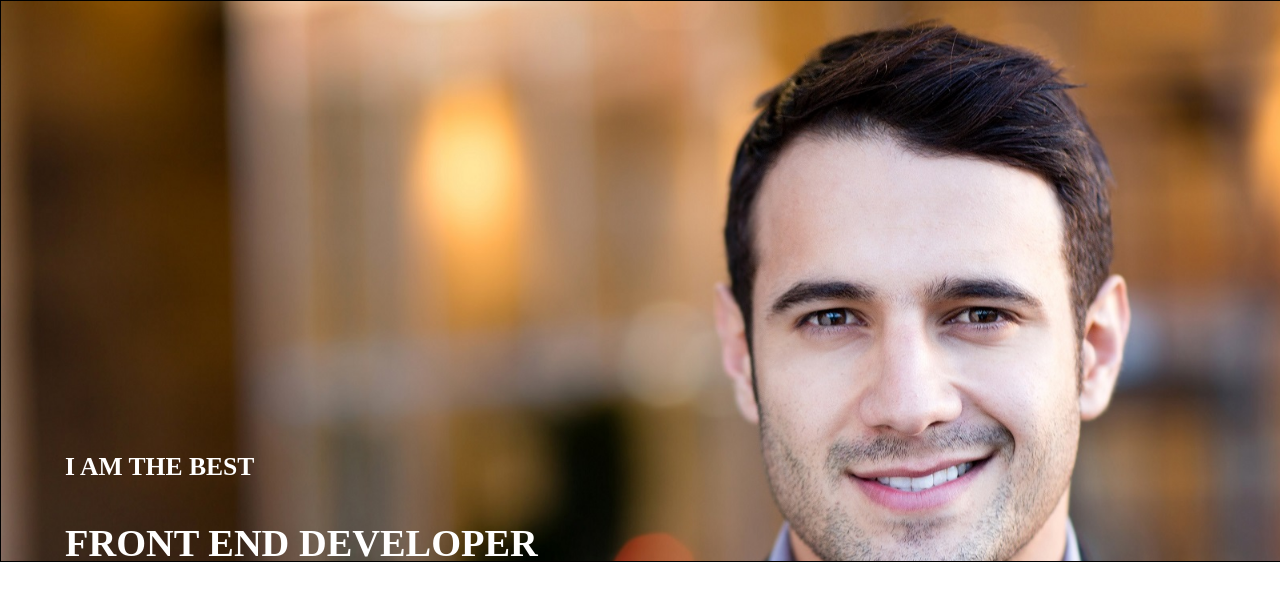
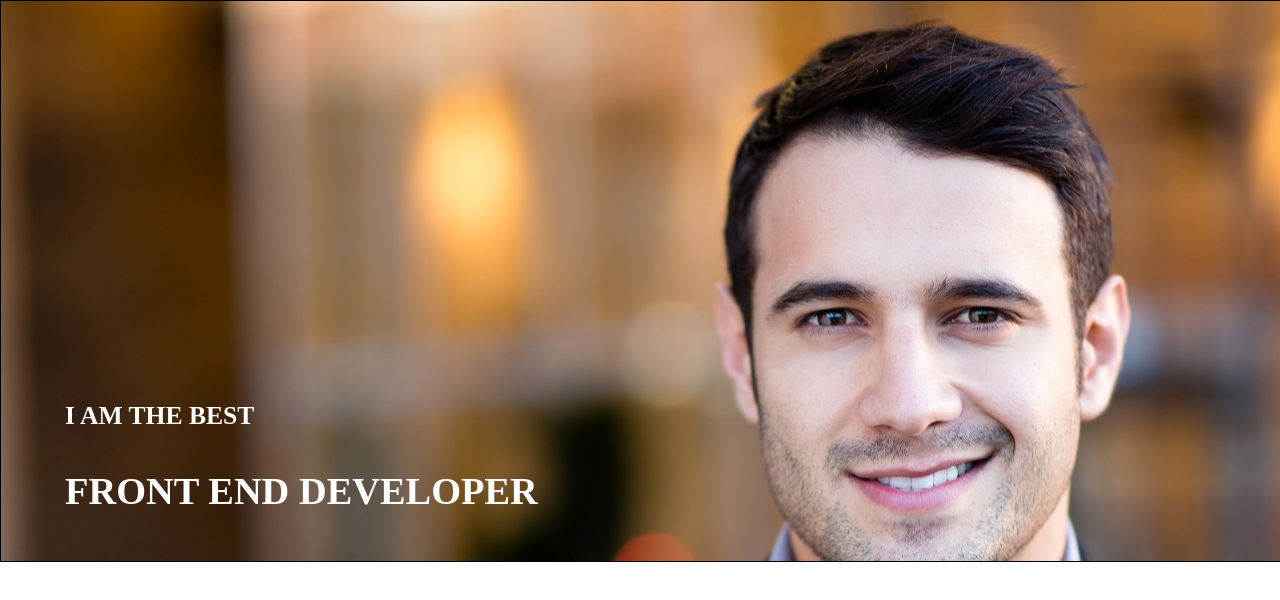
Before and after one commit to dammiecz/dammiecz.github.io, a plain HTML site: page index.html in a window 1280 px wide. Drawn offline with Linux system fonts and the light colour scheme.

Commit message:
Update style.css

```diff
--- a/style.css
+++ b/style.css
@@ -19,7 +19,7 @@ header
 header h1
 {
     position: relative;
-    top: 65vw;
+    top: 65vh;
     margin-top: 5vw;
     font-size: 8vw;
 }
@@ -70,7 +70,7 @@ header h1 span
 
     header h1
     {
-        top: 35.25vw;
+        top: 50vh;
         left: 5vw;
         font-size: 3vw;
         margin: 0;
```
